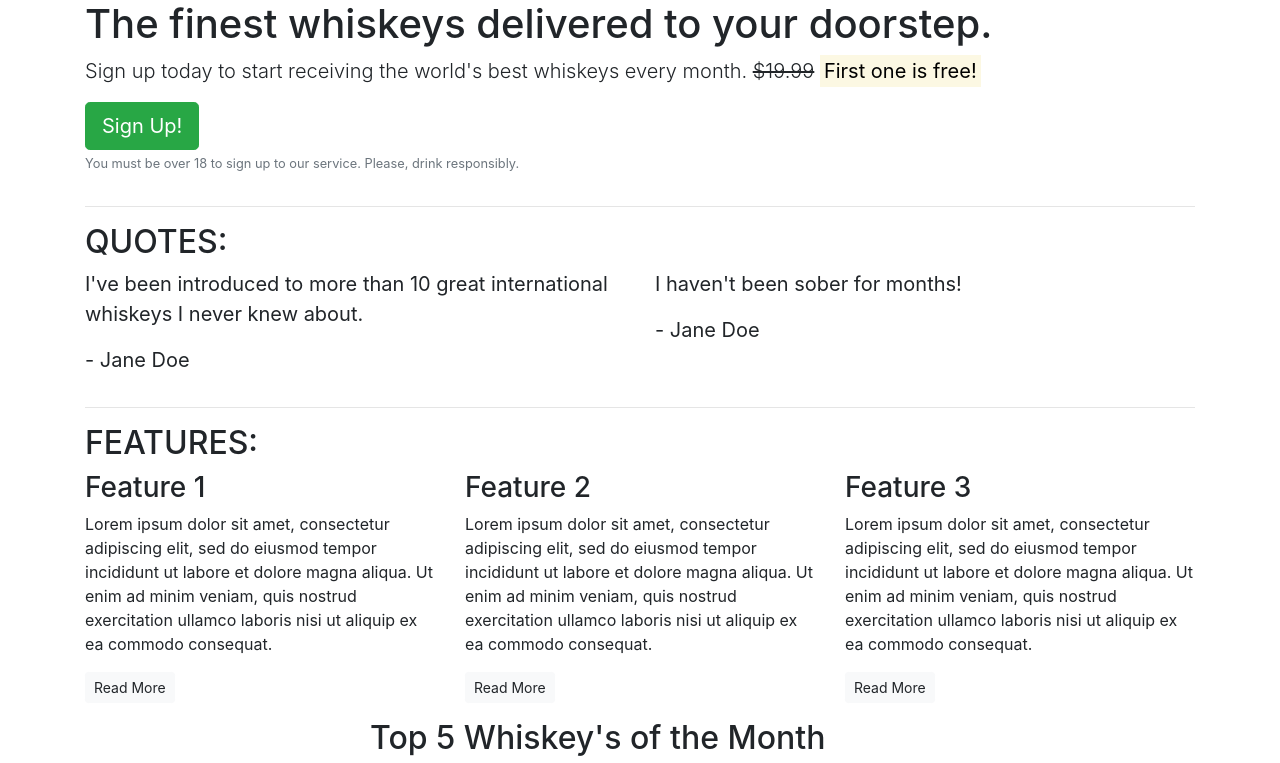
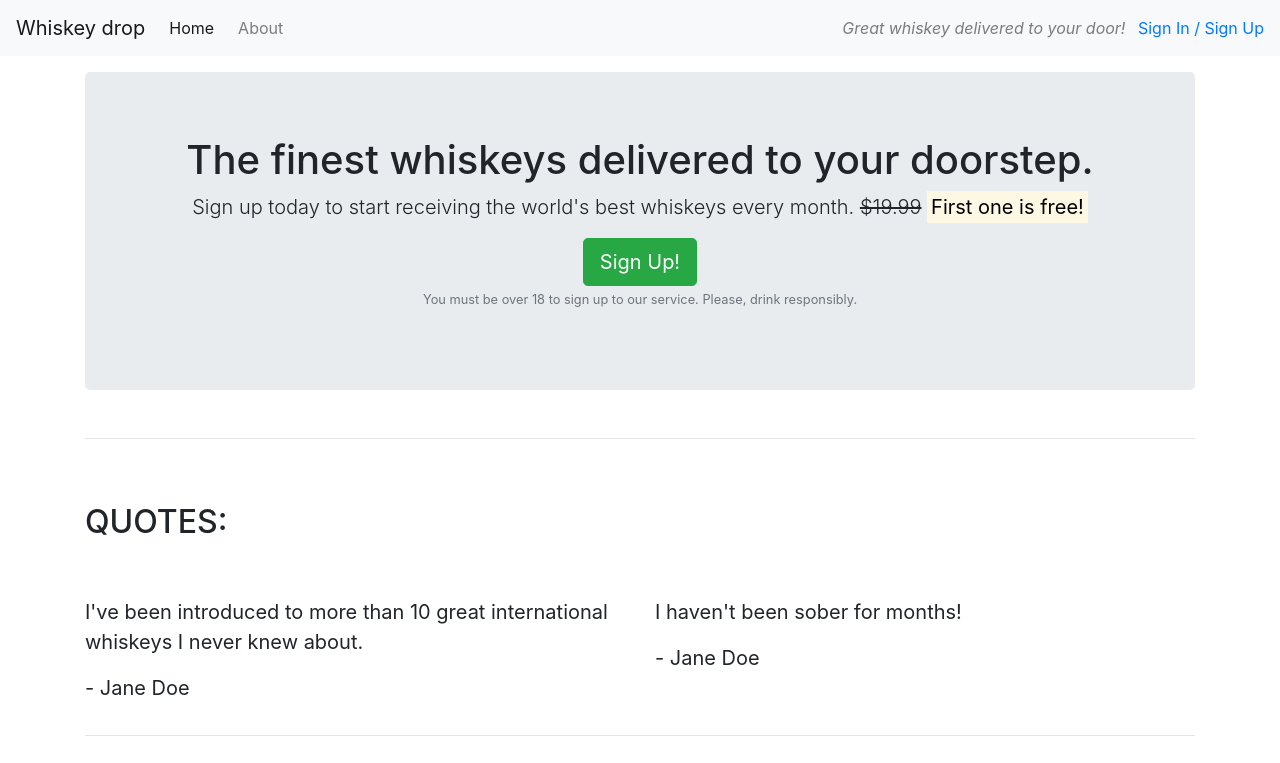
Before and after one commit to MFS4711/bootstrap-practice, a plain HTML site: page index.html in a window 1280 px wide. Shown: the top 763 px of the page. Drawn offline with nearby package versions, Linux system fonts and the light colour scheme.

Commit message:
Added some core components using bootstrap - added a nav bar and styled headings

```diff
--- a/index.html
+++ b/index.html
@@ -10,13 +10,27 @@
 </head>
 
 <body>
-  <article class="container">
+  <nav class="navbar navbar-light bg-light navbar-expand-sm">
+    <a href="/" class="navbar-brand">Whiskey drop</a>
+    <ul class="navbar-nav mr-auto">
+      <li class="active nav-item mr-2"><a class="nav-link" href="/">Home</a></li>
+      <li class="nav-item mr-2"><a class="nav-link" href="/about">About</a></li>
+      <li class="nav-item mr-2 d-block d-sm-none"><a class="nav-link" href="/login">Sign In / Sign Up</a></li>
+    </ul>
+    <div class="d-none d-md-block">
+      <p class="navbar-text my-auto mr-2"><i>Great whiskey delivered to your door!</i></p>
+      <a href="/login">Sign In / Sign Up</a>
+    </div>
+  </nav>
+  <article class="container mt-3">
     <!-- Callout -->
     <div class="row">
       <div class="col-12">
-        <section class="callout">
+        <section class="callout jumbotron text-center">
           <h1>The finest whiskeys delivered to your doorstep.</h1>
-          <p class="lead">Sign up today to start receiving the world's best whiskeys every month. <s>$19.99</s>
+          <p class="lead">Sign up today to start receiving the world's best whiskeys every month. <s
+              class="d-none d-sm-inline">$19.99</s>
+              <span class="d-inline d-sm-none"><br></span>
             <strong><mark>First
                 one is free!</mark></strong></p>
           <button class="btn btn-success btn-lg">Sign Up!</button>
@@ -31,7 +45,7 @@
     <!-- Quotes -->
     <section class="quotes">
       <div class="row">
-        <div class="col-12">
+        <div class="col-12 my-5">
           <h2 class="text-uppercase">Quotes:</h2>
         </div>
       </div>
@@ -56,7 +70,7 @@
     <!-- Features -->
     <section class="features">
       <div class="row">
-        <div class="col-12">
+        <div class="col-12 my-5">
           <h2 class="text-uppercase">Features:</h2>
         </div>
       </div>
@@ -95,8 +109,8 @@
     <!-- Monthly favorites -->
     <section class="monthly-favorites">
       <div class="row">
-        <div class="col-12 offset-md-3 col-md-6">
-          <h2>Top 5 Whiskey's of the Month</h2>
+        <div class="col-12 offset-md-3 col-md-6 my-5">
+          <h2>Top 5 Whiskey's of the Month:</h2>
         </div>
       </div>
       <div class="row">
@@ -134,7 +148,7 @@
         </div>
       </div>
     </section>
-        <!-- /. Monthly favorites -->
+    <!-- /. Monthly favorites -->
   </article>
 </body>
 
```
